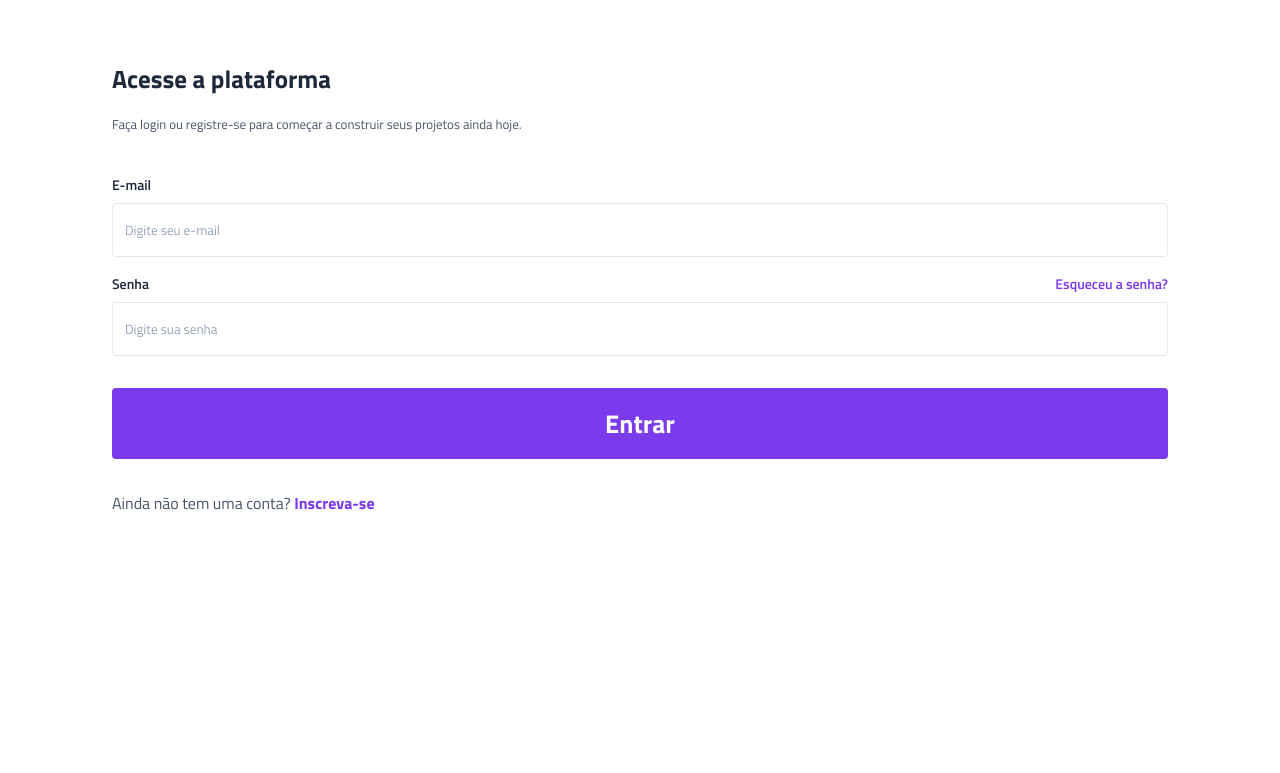
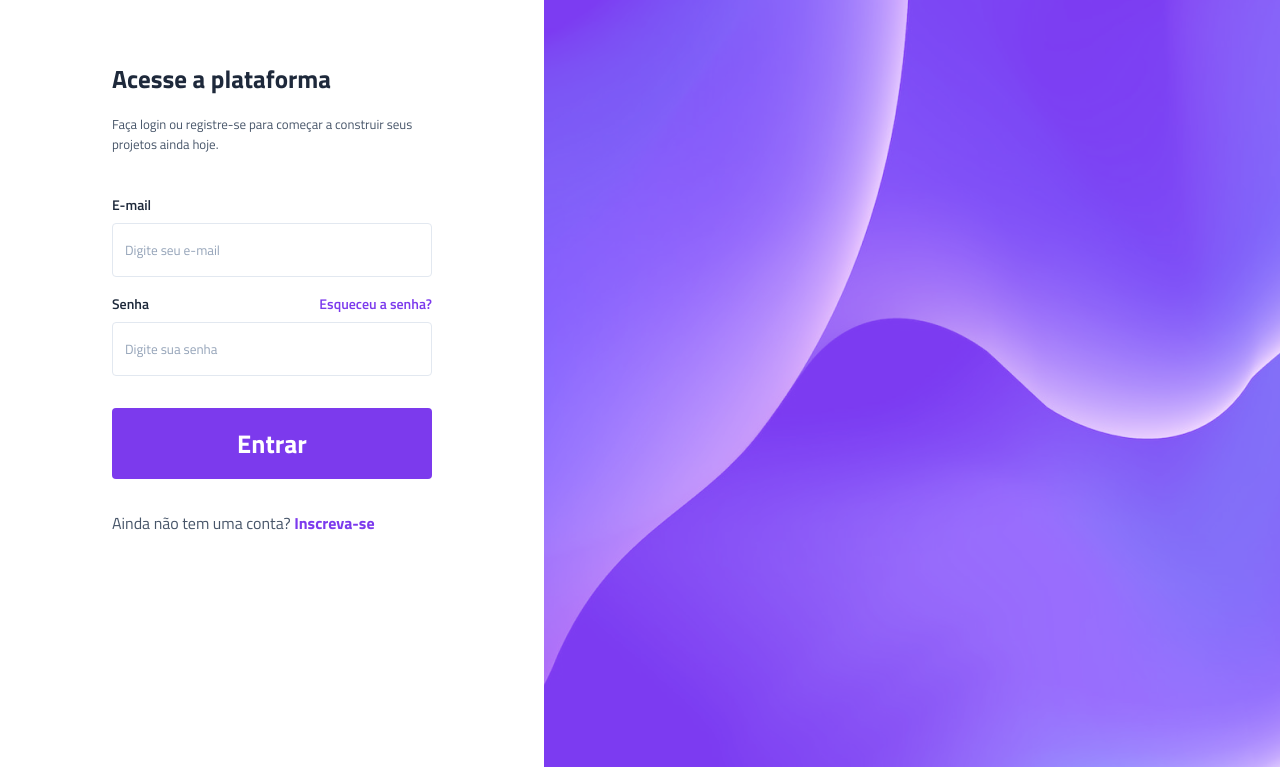
Before and after one commit to isabelle1234567890/projeto-vertigo, a plain HTML site: page index.html in a window 1280 px wide. Shown: the part 133-906 px from the top of the page. Before the commit the page ends 800 px from the top, so only its background shows below. Drawn offline with Linux system fonts and the light colour scheme.

Commit message:
inserção do background destkop

```diff
--- a/index.html
+++ b/index.html
@@ -48,6 +48,9 @@
             </section>
         </main>
     </div>
+    <div class="bg-desktop">
+        <img src="./imagens/bg-desktop.png" alt="Background desktop">
+    </div>
 </body>
 
 </html>
--- a/style.css
+++ b/style.css
@@ -121,7 +121,15 @@ main {
     font-size: 1rem;
 }
 
+.bg-desktop {
+    display: none;
+}
+
 @media(min-width: 1000px) {
+    body {
+        display: flex;
+    }
+
     header {
         background: none;
         justify-content: flex-start;
@@ -136,5 +144,14 @@ main {
         padding-inline: 7rem;
     }
 
+    .conteudo {
+        width: 100%;
+    }
+
+    .bg-desktop {
+        display: block;
+        width: 100%;
+    }
+
 }
 /* nome da cor, rgb, rgba, hex, hsl, hwb */
```
